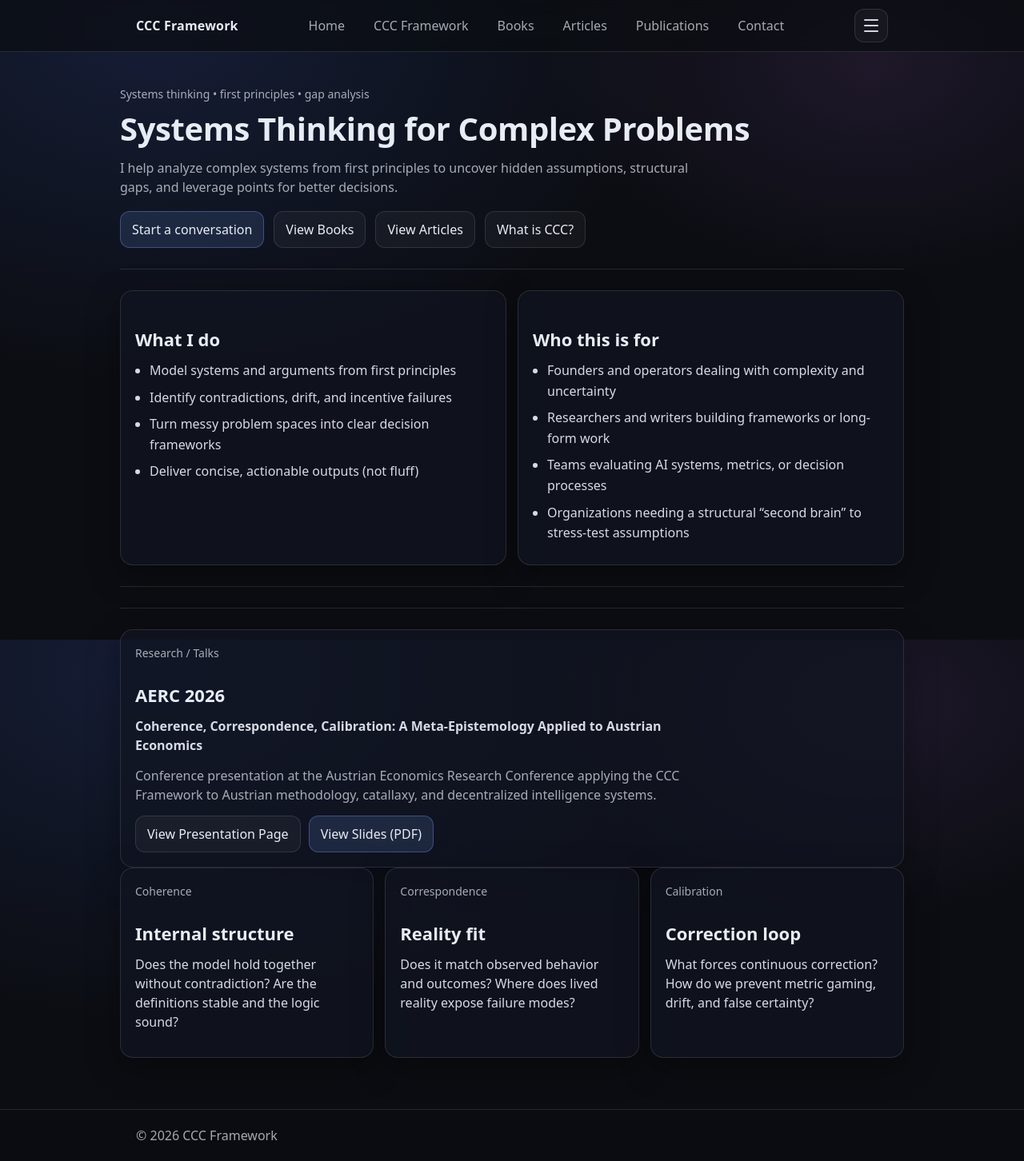
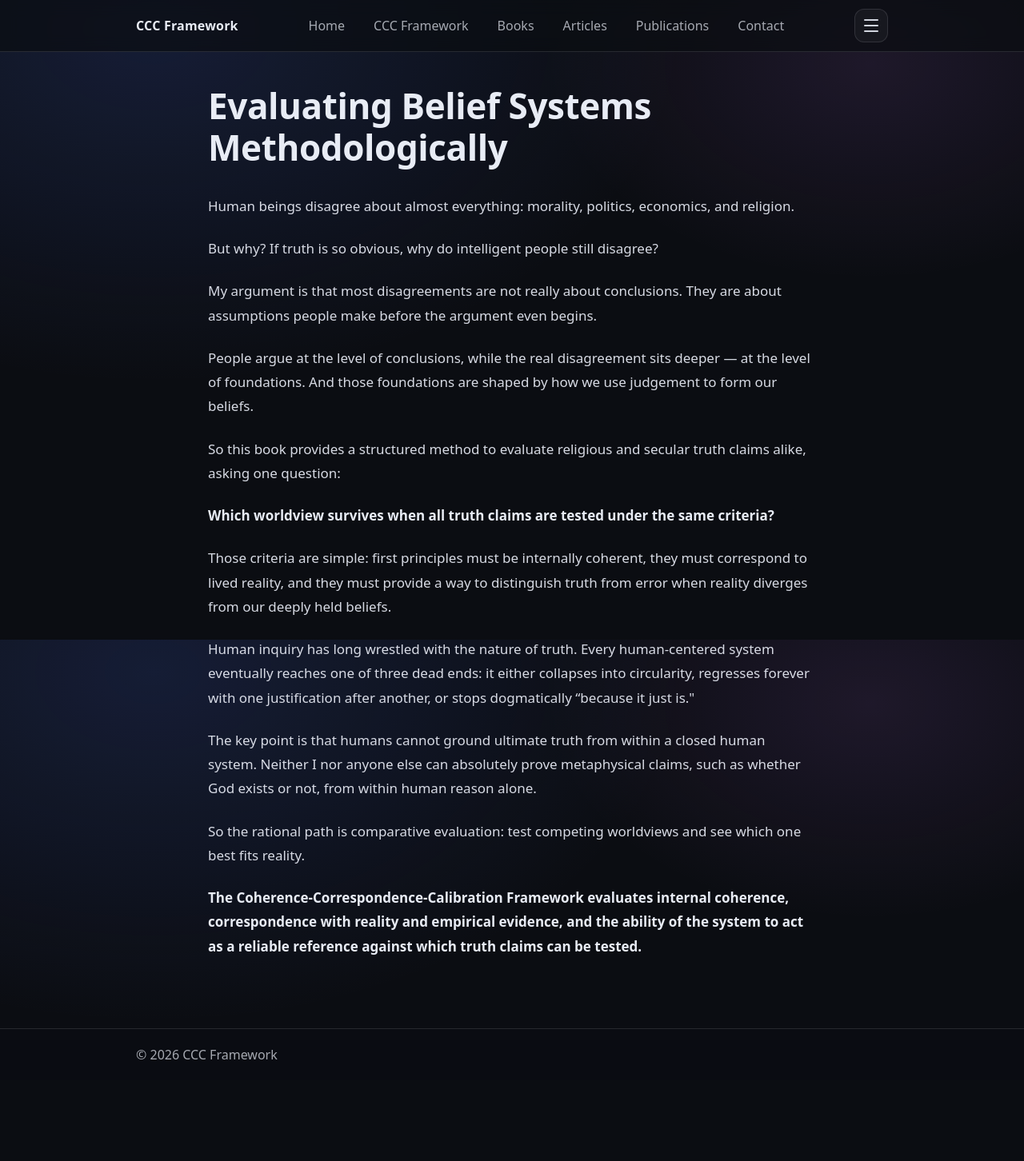
Before and after one commit to azfarsamin/cccframework, a Next.js app: page / in a window 1280 px wide. Shown: the whole page at 80% size. After the commit the page ends 1351 px from the top, so only its background shows below. Built offline with nearby package versions, Linux system fonts and the light colour scheme.

Commit message:
Add files via upload

```diff
--- a/app/globals.css
+++ b/app/globals.css
@@ -440,3 +440,33 @@ p, h1, h2, h3 { max-width: 78ch; }
     max-width: 140px;
   }
 }
+
+/* Text-first homepage: intentionally no panels, cards, or CTAs. */
+.homeEssay {
+  max-width: 760px;
+  margin: 0 auto;
+}
+
+.homeEssay h1 {
+  max-width: none;
+  margin-bottom: 32px;
+  font-size: clamp(30px, 4.5vw, 44px);
+  line-height: 1.18;
+}
+
+.homeEssay p {
+  max-width: none;
+  margin: 0 0 23px;
+  font-size: 17px;
+  line-height: 1.78;
+}
+
+.homeEssay p strong {
+  color: var(--text);
+  font-weight: 700;
+}
+
+@media (max-width: 600px) {
+  .homeEssay h1 { margin-bottom: 25px; }
+  .homeEssay p { font-size: 16px; line-height: 1.7; margin-bottom: 20px; }
+}
--- a/app/page.tsx
+++ b/app/page.tsx
@@ -1,97 +1,74 @@
-import Link from "next/link";
-
 export default function HomePage() {
   return (
-    <>
-      <div className="kicker">Systems thinking • first principles • gap analysis</div>
-      <h1>Systems Thinking for Complex Problems</h1>
-      <p className="muted">
-        I help analyze complex systems from first principles to uncover hidden assumptions,
-        structural gaps, and leverage points for better decisions.
+    <article className="homeEssay">
+      <h1>Evaluating Belief Systems Methodologically</h1>
+
+      <p>
+        Human beings disagree about almost everything: morality, politics,
+        economics, and religion.
       </p>
 
-      <div className="ctaRow">
-        <Link className="button primary" href="/contact">Start a conversation</Link>
-        <Link className="button" href="/mybooks">View Books</Link>
-        <Link className="button" href="/myarticles">View Articles</Link>
-        <Link className="button" href="/ccc">What is CCC?</Link>
-      </div>
+      <p>
+        But why? If truth is so obvious, why do intelligent people still disagree?
+      </p>
 
-      <div className="hr" />
+      <p>
+        My argument is that most disagreements are not really about conclusions.
+        They are about assumptions people make before the argument even begins.
+      </p>
 
-      <div className="grid two">
-        <div className="card">
-          <h2>What I do</h2>
-          <ul className="list">
-            <li>Model systems and arguments from first principles</li>
-            <li>Identify contradictions, drift, and incentive failures</li>
-            <li>Turn messy problem spaces into clear decision frameworks</li>
-            <li>Deliver concise, actionable outputs (not fluff)</li>
-          </ul>
-        </div>
+      <p>
+        People argue at the level of conclusions, while the real disagreement sits
+        deeper — at the level of foundations. And those foundations are shaped by
+        how we use judgement to form our beliefs.
+      </p>
 
-        <div className="card">
-          <h2>Who this is for</h2>
-          <ul className="list">
-            <li>Founders and operators dealing with complexity and uncertainty</li>
-            <li>Researchers and writers building frameworks or long-form work</li>
-            <li>Teams evaluating AI systems, metrics, or decision processes</li>
-            <li>Organizations needing a structural “second brain” to stress-test assumptions</li>
-          </ul>
-        </div>
-      </div>
+      <p>
+        So this book provides a structured method to evaluate religious and secular
+        truth claims alike, asking one question:
+      </p>
 
-      <div className="hr" />
-      <div className="hr" />
+      <p>
+        <strong>
+          Which worldview survives when all truth claims are tested under the same
+          criteria?
+        </strong>
+      </p>
 
-      <div className="card">
-        <div className="kicker">Research / Talks</div>
-        <h2>AERC 2026</h2>
-        <p>
-          <strong>Coherence, Correspondence, Calibration: A Meta-Epistemology Applied to Austrian Economics</strong>
-        </p>
-        <p className="muted">
-          Conference presentation at the Austrian Economics Research Conference applying the CCC Framework to Austrian methodology, catallaxy, and decentralized intelligence systems.
-        </p>
+      <p>
+        Those criteria are simple: first principles must be internally coherent,
+        they must correspond to lived reality, and they must provide a way to
+        distinguish truth from error when reality diverges from our deeply held
+        beliefs.
+      </p>
 
-        <div className="bookActions">
-          <Link className="button" href="/work/aerc-2026">
-            View Presentation Page
-          </Link>
+      <p>
+        Human inquiry has long wrestled with the nature of truth. Every
+        human-centered system eventually reaches one of three dead ends: it either
+        collapses into circularity, regresses forever with one justification after
+        another, or stops dogmatically “because it just is."
+      </p>
 
-          <a
-            className="button primary"
-            href="/pdfs/aerc-2026-slides.pdf"
-            target="_blank"
-            rel="noreferrer"
-          >
-            View Slides (PDF)
-          </a>
-        </div>
-      </div>
-      <div className="grid three">
-        <div className="card">
-          <div className="kicker">Coherence</div>
-          <h2>Internal structure</h2>
-          <p>
-            Does the model hold together without contradiction? Are the definitions stable and the logic sound?
-          </p>
-        </div>
-        <div className="card">
-          <div className="kicker">Correspondence</div>
-          <h2>Reality fit</h2>
-          <p>
-            Does it match observed behavior and outcomes? Where does lived reality expose failure modes?
-          </p>
-        </div>
-        <div className="card">
-          <div className="kicker">Calibration</div>
-          <h2>Correction loop</h2>
-          <p>
-            What forces continuous correction? How do we prevent metric gaming, drift, and false certainty?
-          </p>
-        </div>
-      </div>
-    </>
+      <p>
+        The key point is that humans cannot ground ultimate truth from within a
+        closed human system. Neither I nor anyone else can absolutely prove
+        metaphysical claims, such as whether God exists or not, from within human
+        reason alone.
+      </p>
+
+      <p>
+        So the rational path is comparative evaluation: test competing worldviews
+        and see which one best fits reality.
+      </p>
+
+      <p>
+        <strong>
+          The Coherence-Correspondence-Calibration Framework evaluates internal
+          coherence, correspondence with reality and empirical evidence, and the
+          ability of the system to act as a reliable reference against which truth
+          claims can be tested.
+        </strong>
+      </p>
+    </article>
   );
 }
```
